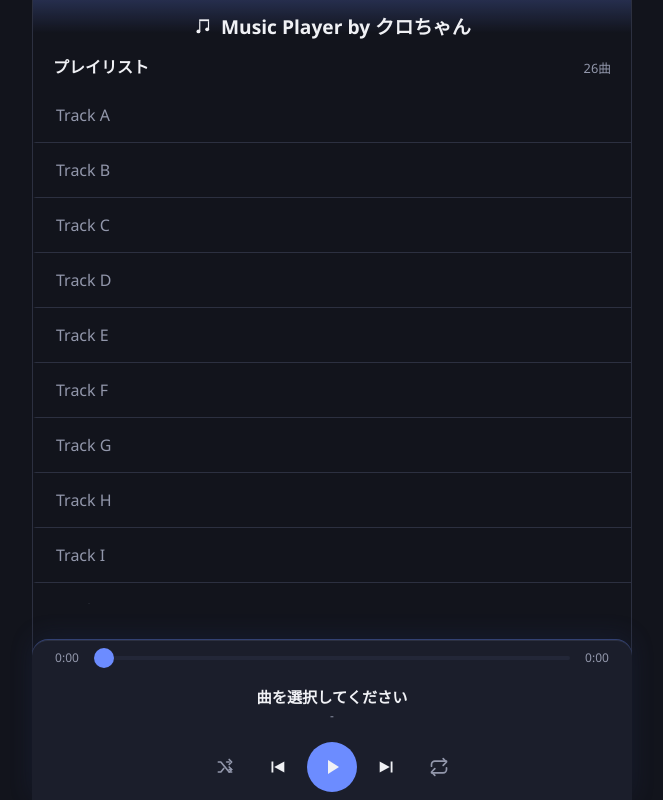
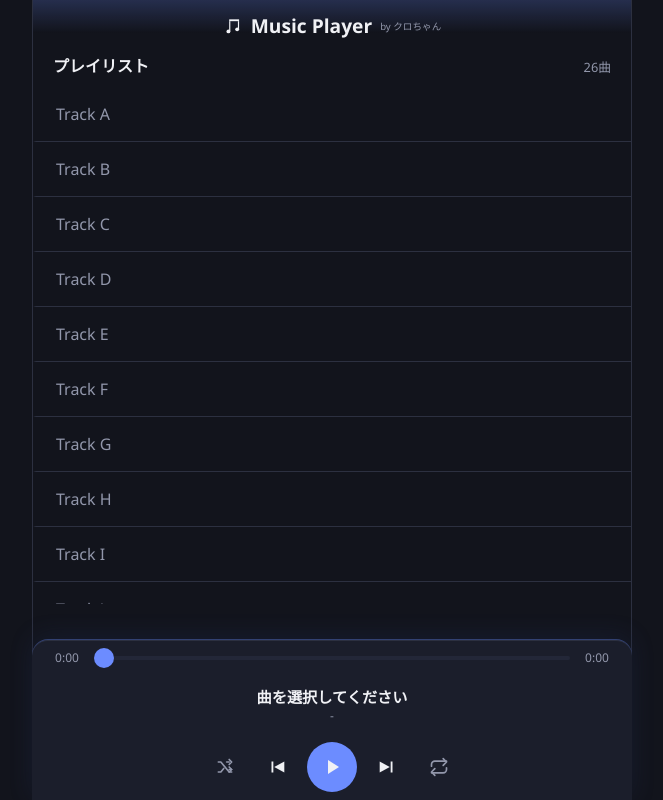
Before and after one commit to shibainu-kedama/shibainu-kedama.github.io, a plain HTML site: page musicplayer/index.html in a window 1280 px wide. Shown: the whole page, without its empty margins (308-971 px from the left). Drawn offline with Linux system fonts and the light colour scheme.

Commit message:
Shrink the "by クロちゃん" credit to half size
Co-Authored-By: Claude Sonnet 5 <noreply@anthropic.com>

```diff
--- a/musicplayer/index.html
+++ b/musicplayer/index.html
@@ -28,7 +28,7 @@
           <circle cx="6.5" cy="18.5" r="2.3"/>
           <circle cx="17" cy="16" r="2.3"/>
         </svg>
-        Music Player by クロちゃん
+        Music Player <span class="credit">by クロちゃん</span>
       </h1>
     </header>
 
--- a/musicplayer/style.css
+++ b/musicplayer/style.css
@@ -58,6 +58,12 @@ body {
 .app-header h1 .icon {
   width: 20px;
   height: 20px;
+}
+
+.app-header h1 .credit {
+  font-size: 0.5em;
+  font-weight: 400;
+  color: var(--text-dim);
 }
 
 /* --- プレイリスト(スクロール領域) --- */
```
